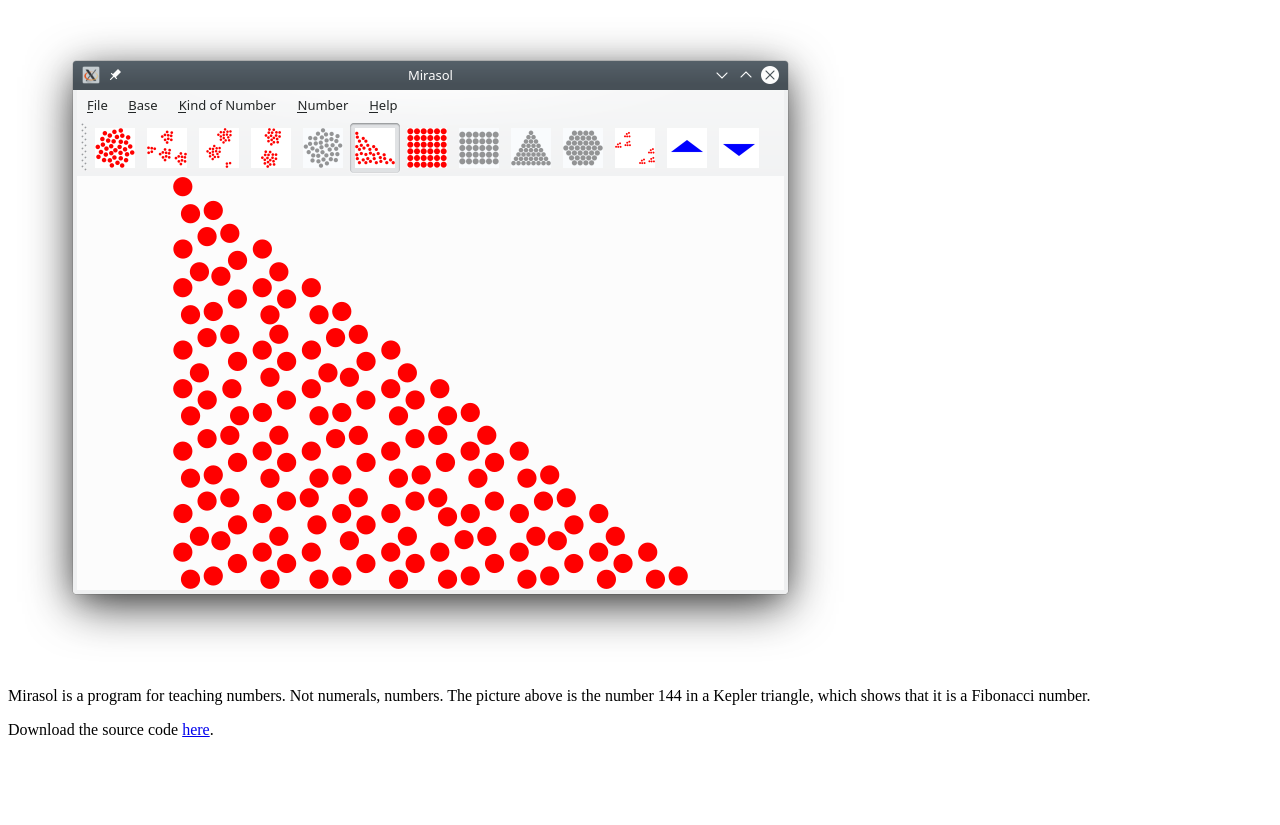
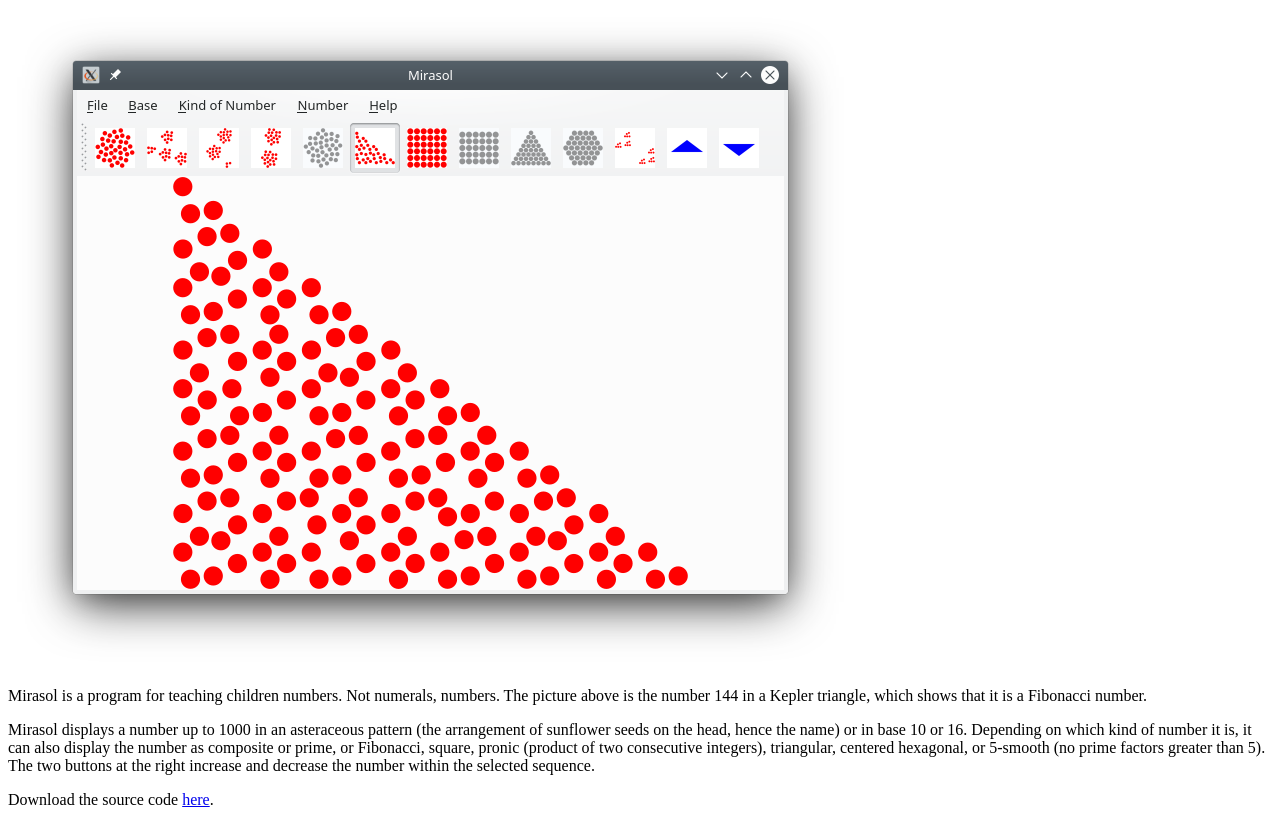
Before and after one commit to phma/phma.github.io, a plain HTML site: page mirasol/index.html in a window 1280 px wide. Before the commit the page ends 800 px from the top, so only its background shows below. Drawn offline with Linux system fonts and the light colour scheme.

Commit message:
Explain more about Mirasol

```diff
--- a/mirasol/index.html
+++ b/mirasol/index.html
@@ -1,6 +1,7 @@
 <html><head><title>Mirasol</title></head>
 <body>
 <img src="144-fibonacci.png" />
-<p>Mirasol is a program for teaching numbers. Not numerals, numbers. The picture above is the number 144 in a Kepler triangle, which shows that it is a Fibonacci number.</p>
+<p>Mirasol is a program for teaching children numbers. Not numerals, numbers. The picture above is the number 144 in a Kepler triangle, which shows that it is a Fibonacci number.</p>
+<p>Mirasol displays a number up to 1000 in an asteraceous pattern (the arrangement of sunflower seeds on the head, hence the name) or in base 10 or 16. Depending on which kind of number it is, it can also display the number as composite or prime, or Fibonacci, square, pronic (product of two consecutive integers), triangular, centered hexagonal, or 5-smooth (no prime factors greater than 5). The two buttons at the right increase and decrease the number within the selected sequence.</p>
 <p>Download the source code <a href="https://github.com/phma/mirasol">here</a>.
 </body>
```
